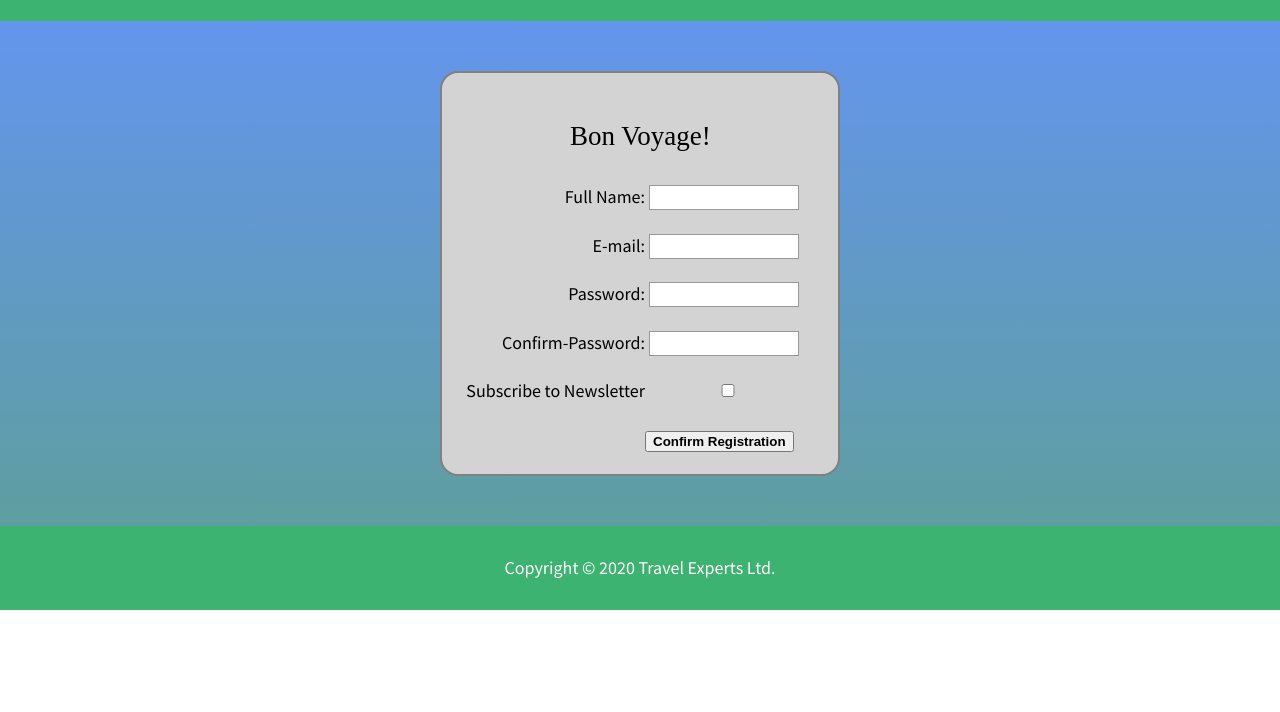
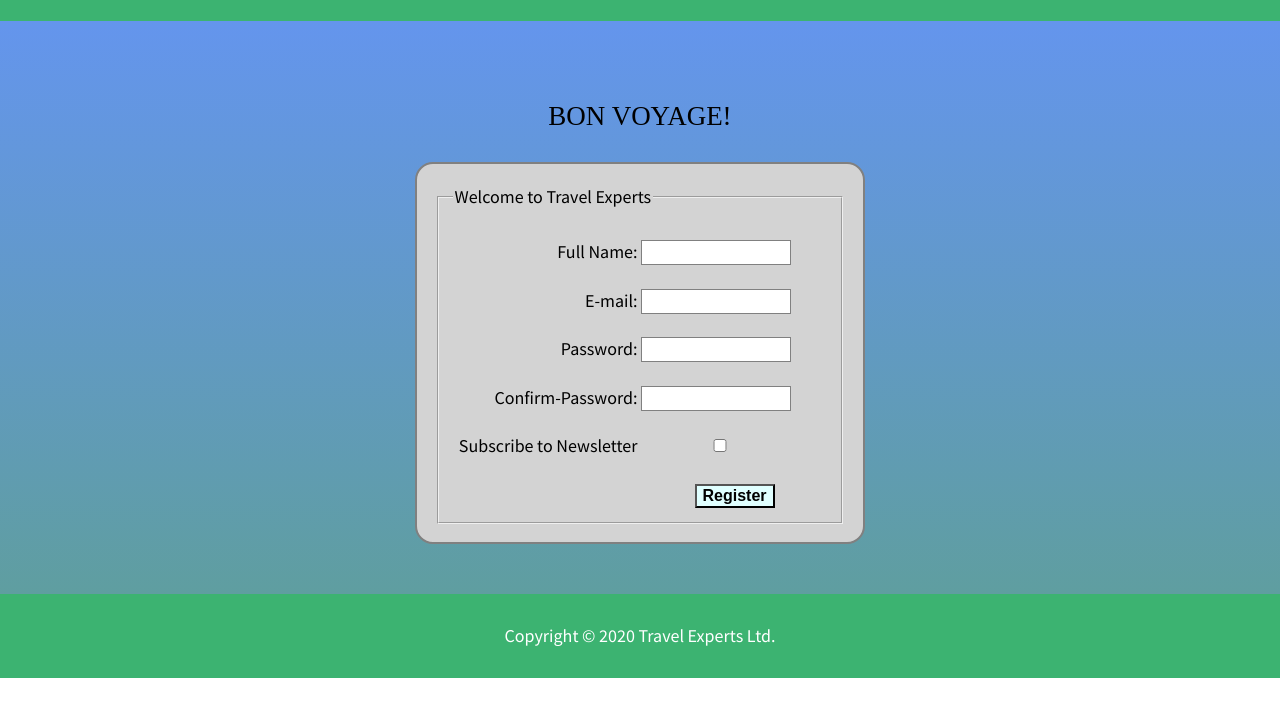
Before and after one commit to devoshen/travel-experts, a plain HTML site: page register.html in a window 1280 px wide. Shown: the part 88-800 px from the top of the page. Drawn offline with Linux system fonts and the light colour scheme; a web font is replaced by a local one.

Commit message:
edited forms

```diff
--- a/css/login.css
+++ b/css/login-register.css
@@ -1,13 +1,19 @@
-section {
+.box2 {
     background-image: linear-gradient(cornflowerblue, cadetblue);
     padding: 50px 0;
 }
 
+.box2 h2 {
+    text-align: center;
+}
+
+/* Form properties modified from MDN "Styling web forms" & "Your first forms"
+https://developer.mozilla.org/en-US/docs/Learn/Forms/Styling_web_forms */
 form {
     background-color: lightgrey;
     /* Center the form of the page */
     margin: 0 auto;
-    width: 400px;
+    width: 450px;
     /* Form outline */
     padding: 1em;
     border: 2px solid grey;
@@ -38,13 +44,13 @@ input {
     width: 150px;
     box-sizing: border-box;
 
-    border: 1px solid #999;
+    border: 1px solid grey;
 }
 
 .button {
     padding-left: 185px;
 }
 
-.greeting {
-    padding-left: 80px;
+form li button {
+    font-size: 16px;
 }
--- a/css/main.css
+++ b/css/main.css
@@ -83,14 +83,54 @@ nav a:active {
   min-height:300px;
 }
 
-/* Contact-us Section */
-#contact-us {
+/* Contact-Us Section */
+.contact-us {
+  background-color: azure;
   display: flex;
   flex-direction: column;
   justify-content: center;
 
-  background-color: azure;
 }
+
+form {
+  background-color: lightgrey;
+  /* Center the form of the page */
+  margin: 0 auto;
+  width: 450px;
+  /* Form outline */
+  padding: 1em;
+  border: 2px solid grey;
+  border-radius: 1em;
+}
+
+form div {
+  margin-top: 1em;
+}
+
+form label {
+  /* Uniform size & alignment */
+  display: inline-block;
+  width: 80px;
+  text-align: right;
+}
+
+input, textarea {
+  /* Unify text field font setting */
+  font: 1em sans-serif;
+  /* Uniform text field size */
+  width: 250px;
+  box-sizing: border-box;
+
+  border: 1px solid grey;
+}
+
+button {
+  background-color: lightcyan;
+  margin-left: 30%;
+  font-size: 1rem;
+}
+
+
 
 /* Footer Section */
 footer {
--- a/css/register.css
+++ /dev/null
@@ -1,50 +0,0 @@
-section {
-    background-image: linear-gradient(cornflowerblue, cadetblue);
-    padding: 50px 0;
-}
-
-form {
-    background-color: lightgrey;
-    /* Center the form of the page */
-    margin: 0 auto;
-    width: 400px;
-    /* Form outline */
-    padding: 1em;
-    border: 2px solid grey;
-    border-radius: 1em;
-}
-
-form ul {
-    list-style-type: none;
-    padding: 0;
-    margin: 0;
-}
-
-form li {
-    margin-top: 1em;
-}
-
-form label {
-    /* Uniform size & alignment */
-    display: inline-block;
-    width: 185px;
-    text-align: right;
-}
-
-input {
-    /* Unify text field font setting */
-    font: 1em sans-serif;
-    /* Uniform text field size */
-    width: 150px;
-    box-sizing: border-box;
-
-    border: 1px solid #999;
-}
-
-.button {
-    padding-left: 185px;
-}
-
-.greeting {
-    padding-left: 110px;
-}
--- a/register.html
+++ b/register.html
@@ -8,11 +8,12 @@
 	<link rel="stylesheet" href="css/reset.css">
 	<link rel="stylesheet" href="css/typography.css">
 	<link rel="stylesheet" href="css/main.css">
-	<!-- register specific css -->
-    <link rel="stylesheet" href="css/register.css">
+	<!-- login & register specific css -->
+    <link rel="stylesheet" href="css/login-register.css">
 
 </head>
 <body>
+	<div class="box1">
 		<header>
 			<div class="logo">
 				<a href="index.html"><img class="frog" src="images/frog-solid.svg" alt="Travel Experts Frog logo"></a>
@@ -29,12 +30,12 @@
 			</nav>
 		</header>
 
-	<section>
-		<form class="registerForm" action="https://formspree.io/xknqqqvd" method="post">
+		<div class="box2">
+			<h2 class="greeting">BON VOYAGE!</h2>
+			<form class="registerForm" action="#" method="post">
+				<fieldset>
+					<legend>Welcome to Travel Experts</legend>
 					<ul>
-				<li class="greeting">
-					<h2>Bon Voyage!</h2>
-				</li>
 						<li>
 							<label for="name">Full Name:</label>
 							<input type="text" id="name" name="user_name">
@@ -56,16 +57,17 @@
 							<input type="checkbox" id="newsletter" name="newsletter">
 						</li>
 						<li class="button">
-					<button type="submit"><strong>Confirm Registration</strong></button>
+							<button type="submit"><strong>Register</strong></button>
 						</li>
 					</ul>
+				</fieldset>
 			</form>
-	</section>
+		</div>
 
 		<!-- Footer -->
 		<footer>
 			<p>Copyright &copy; 2020 Travel Experts Ltd.</p>
 		</footer>
-
+	</div>
 </body>
 </html>
```
Also changed, not shown: index.html (+17 -43 lines), login.html (+11 -9 lines), 1 other file. Lines whose indentation alone changed are shown as unchanged.
